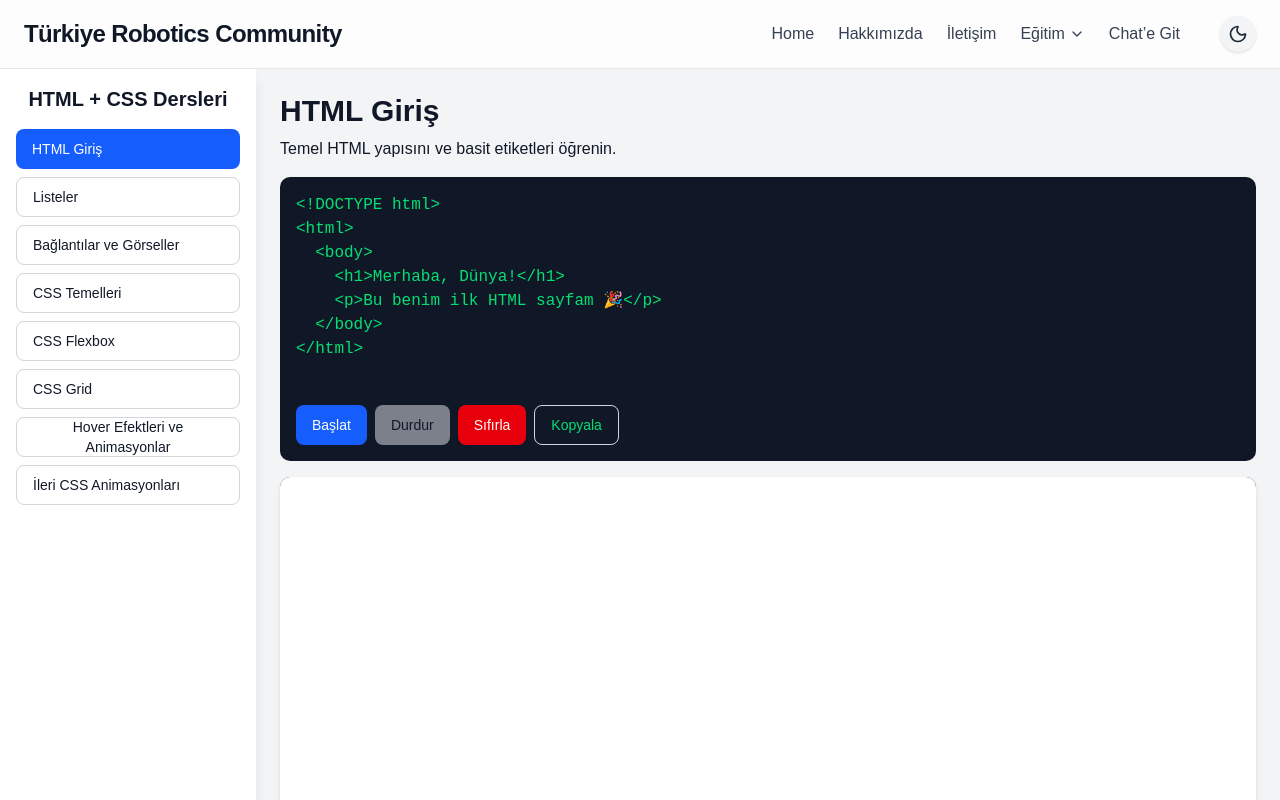
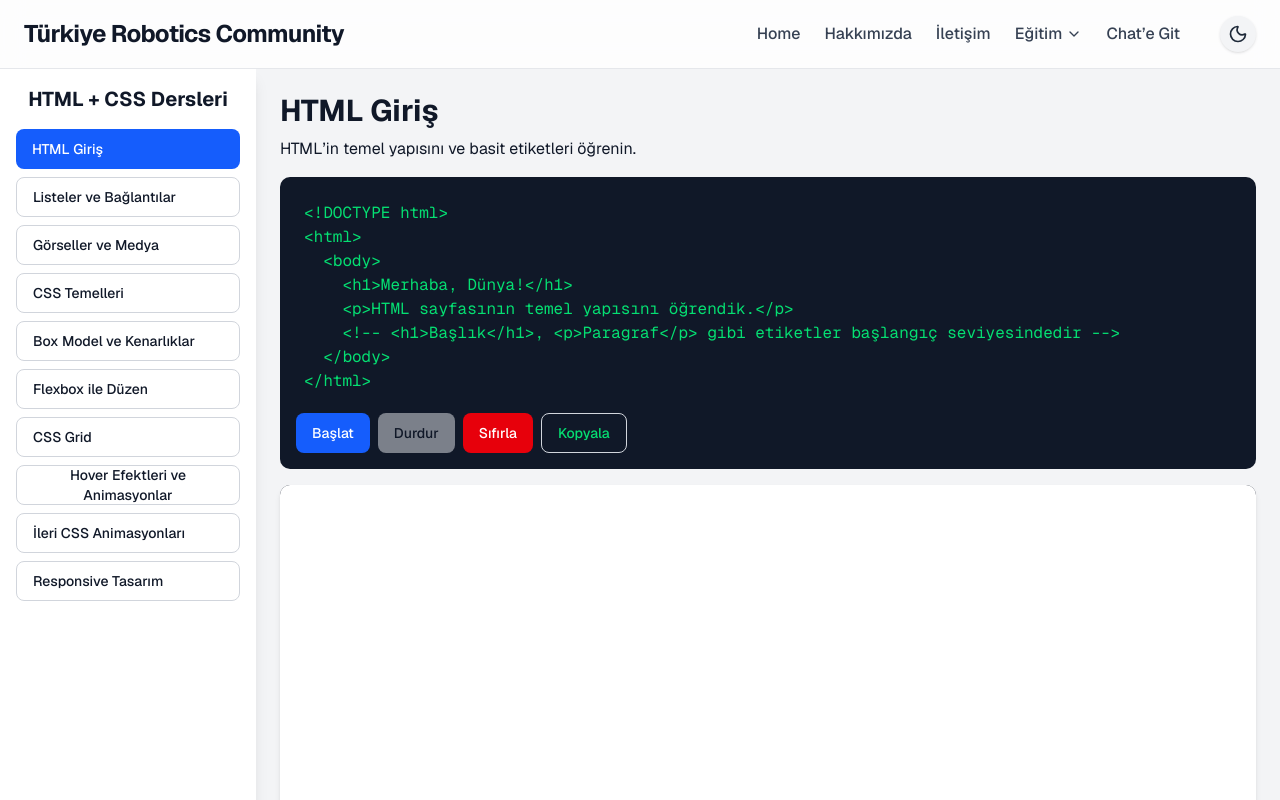
Before and after one commit to can2334/robotics, a Next.js app: page /egitim/html in a window 1280 px wide. Shown: the top 800 px of the page. Built offline with nearby package versions, Linux system fonts and the light colour scheme.

Commit message:
yeni güncellemeler

```diff
--- a/package.json
+++ b/package.json
@@ -17,6 +17,7 @@
     "class-variance-authority": "^0.7.1",
     "clsx": "^2.1.1",
     "lucide-react": "^0.545.0",
+    "monaco-editor": "^0.54.0",
     "next": "^15.5.5",
     "nodemailer": "^7.0.9",
     "openai": "^6.3.0",
--- a/src/app/components/ThemeContext.tsx
+++ b/src/app/components/ThemeContext.tsx
@@ -1,6 +1,5 @@
-// src/context/ThemeContext.tsx
 "use client";
-import { createContext, useContext, useState, useEffect, ReactNode } from "react";
+import { createContext, useContext, useState, useEffect } from "react";
 
 type Theme = "light" | "dark";
 
@@ -9,30 +8,24 @@ interface ThemeContextType {
     toggleTheme: () => void;
 }
 
-const ThemeContext = createContext<ThemeContextType | undefined>(undefined);
+const ThemeContext = createContext<ThemeContextType | null>(null);
 
-export const ThemeProvider = ({ children }: { children: ReactNode }) => {
+export const ThemeProvider = ({ children }: { children: React.ReactNode }) => {
     const [theme, setTheme] = useState<Theme>("light");
 
     useEffect(() => {
-        const storedTheme = localStorage.getItem("theme") as Theme | null;
-        if (storedTheme) setTheme(storedTheme);
+        const stored = localStorage.getItem("theme") as Theme | null;
+        if (stored) setTheme(stored);
     }, []);
 
-    const toggleTheme = () => {
-        setTheme((prev) => {
-            const newTheme = prev === "light" ? "dark" : "light";
-            localStorage.setItem("theme", newTheme);
-            document.documentElement.classList.toggle("dark", newTheme === "dark");
-            return newTheme;
-        });
-    };
+    useEffect(() => {
+        document.documentElement.classList.toggle("dark", theme === "dark");
+        localStorage.setItem("theme", theme);
+    }, [theme]);
 
-    return (
-        <ThemeContext.Provider value={{ theme, toggleTheme }}>
-            {children}
-        </ThemeContext.Provider>
-    );
+    const toggleTheme = () => setTheme(theme === "light" ? "dark" : "light");
+
+    return <ThemeContext.Provider value={{ theme, toggleTheme }}>{children}</ThemeContext.Provider>;
 };
 
 export const useTheme = () => {
--- a/src/app/egitim/html/page.tsx
+++ b/src/app/egitim/html/page.tsx
@@ -8,22 +8,26 @@ import { X } from "lucide-react";
 import { useTheme } from "../../components/ThemeContext";
 
 const dersler = [
+  // Başlangıç Seviyesi
   {
     id: 1,
     title: "HTML Giriş",
-        desc: "Temel HTML yapısını ve basit etiketleri öğrenin.",
+    level: "Başlangıç",
+    desc: "HTML’in temel yapısını ve basit etiketleri öğrenin.",
     content: `<!DOCTYPE html>
 <html>
   <body>
     <h1>Merhaba, Dünya!</h1>
-    <p>Bu benim ilk HTML sayfam 🎉</p>
+    <p>HTML sayfasının temel yapısını öğrendik.</p>
+    <!-- <h1>Başlık</h1>, <p>Paragraf</p> gibi etiketler başlangıç seviyesindedir -->
   </body>
 </html>`,
   },
   {
     id: 2,
-        title: "Listeler",
-        desc: "HTML listeleri kullanarak maddeleri sıralayın.",
+    title: "Listeler ve Bağlantılar",
+    level: "Başlangıç",
+    desc: "Liste ve link etiketlerini kullanarak içerik oluşturun.",
     content: `<!DOCTYPE html>
 <html>
   <body>
@@ -33,54 +37,72 @@ const dersler = [
       <li>Çilek</li>
       <li>Muz</li>
     </ul>
+    <p>Web siteleri arasında bağlantı için <a href="https://turkiyeroboticscommunity.vercel.app/" target="_blank">örnek link</a> kullanabilirsiniz.</p>
   </body>
 </html>`,
   },
   {
     id: 3,
-        title: "Bağlantılar ve Görseller",
-        desc: "Link ve resim etiketlerini kullanın.",
+    title: "Görseller ve Medya",
+    level: "Orta",
+    desc: "Sayfalara resim ekleyin ve boyutlandırmayı öğrenin.",
     content: `<!DOCTYPE html>
 <html>
   <body>
-    <h2>Resim ve Link Örneği</h2>
-    <a href="https://www.vexrobotics.com" target="_blank">VEX Robotics</a>
-    <br><br>
-    <img src="https://upload.wikimedia.org/wikipedia/commons/3/36/VEX_Robotics_Logo.png" width="200" alt="VEX Logo">
+    <h2>Anakart Örneği</h2>
+    <img src="https://www.gaming.gen.tr/wp-content/uploads/2024/01/asus-prime-b650m-r-7200mhz-oc-ddr5-soket-am5-m-2-hdmi-matx-anakart-3.jpg" width="200" alt="Anakart">
+    <p>Resimlerle sayfalar daha görsel hale gelir.</p>
   </body>
 </html>`,
   },
+  // Orta Seviye
   {
     id: 4,
     title: "CSS Temelleri",
+    level: "Orta",
     desc: "Renkler, yazı tipleri ve basit stiller ile CSS öğrenin.",
     content: `<!DOCTYPE html>
 <html>
   <head>
     <style>
-      body {
-        background-color: #f0f0f0;
-        font-family: Arial, sans-serif;
-      }
-      h1 {
-        color: #2c3e50;
-      }
-      p {
-        color: #16a085;
-        font-size: 18px;
-      }
+      body { background-color: #f0f0f0; font-family: Arial, sans-serif; }
+      h1 { color: #2c3e50; }
+      p { color: #16a085; font-size: 18px; }
     </style>
   </head>
   <body>
     <h1>CSS ile Stiller</h1>
-    <p>Bu metin CSS ile renklendirildi ve yazı tipi değiştirildi.</p>
+    <p>Renkleri ve yazı tiplerini CSS ile değiştirebilirsiniz.</p>
   </body>
 </html>`,
   },
   {
     id: 5,
-        title: "CSS Flexbox",
-        desc: "Flexbox ile hizalama ve düzenlemeyi öğrenin.",
+    title: "Box Model ve Kenarlıklar",
+    level: "Orta",
+    desc: "CSS box modelini ve kenarlık özelliklerini öğrenin.",
+    content: `<!DOCTYPE html>
+<html>
+  <head>
+    <style>
+      div {
+        width: 200px;
+        padding: 20px;
+        border: 5px solid #3498db;
+        margin: 20px;
+      }
+    </style>
+  </head>
+  <body>
+    <div>Bu bir kutudur. Box model padding, border ve margin içerir.</div>
+  </body>
+</html>`,
+  },
+  {
+    id: 6,
+    title: "Flexbox ile Düzen",
+    level: "İleri",
+    desc: "Flexbox kullanarak öğeleri hizalayın ve düzenleyin.",
     content: `<!DOCTYPE html>
 <html>
   <head>
@@ -100,17 +122,18 @@ const dersler = [
   </head>
   <body>
     <div class="container">
-      <div class="item">Bir</div>
-      <div class="item">İki</div>
-      <div class="item">Üç</div>
+      <div class="item">1</div>
+      <div class="item">2</div>
+      <div class="item">3</div>
     </div>
   </body>
 </html>`,
   },
   {
-        id: 6,
+    id: 7,
     title: "CSS Grid",
-        desc: "Grid ile sayfa düzeni oluşturun.",
+    level: "İleri",
+    desc: "Grid sistemiyle modern sayfa düzeni oluşturun.",
     content: `<!DOCTYPE html>
 <html>
   <head>
@@ -119,13 +142,12 @@ const dersler = [
         display: grid;
         grid-template-columns: repeat(2, 1fr);
         gap: 10px;
-        background-color: #f0f0f0;
-        padding: 10px;
       }
       .grid-item {
         background-color: #3498db;
         color: white;
         padding: 20px;
+        text-align: center;
       }
     </style>
   </head>
@@ -140,9 +162,10 @@ const dersler = [
 </html>`,
   },
   {
-        id: 7,
+    id: 8,
     title: "Hover Efektleri ve Animasyonlar",
-        desc: "Hover ile renk ve büyüme efektleri ekleyin.",
+    level: "İleri",
+    desc: "CSS hover ve basit animasyonları öğrenin.",
     content: `<!DOCTYPE html>
 <html>
   <head>
@@ -162,14 +185,15 @@ const dersler = [
     </style>
   </head>
   <body>
-    <a href="#" class="button">Hover Me!</a>
+    <a href="#" class="button">Hover Efekti</a>
   </body>
 </html>`,
   },
   {
-        id: 8,
+    id: 9,
     title: "İleri CSS Animasyonları",
-        desc: "Keyframe ile basit animasyonlar oluşturun.",
+    level: "İleri",
+    desc: "Keyframe ile karmaşık animasyonlar oluşturun.",
     content: `<!DOCTYPE html>
 <html>
   <head>
@@ -191,7 +215,29 @@ const dersler = [
   </body>
 </html>`,
   },
+  {
+    id: 10,
+    title: "Responsive Tasarım",
+    level: "İleri",
+    desc: "Media query kullanarak sayfanızı mobil uyumlu hale getirin.",
+    content: `<!DOCTYPE html>
+<html>
+  <head>
+    <style>
+      body { font-family: Arial; }
+      .box { width: 100%; padding: 20px; background: #3498db; color: white; text-align: center; }
+      @media (min-width: 600px) {
+        .box { width: 50%; margin: auto; }
+      }
+    </style>
+  </head>
+  <body>
+    <div class="box">Responsive Tasarım Kutusu</div>
+  </body>
+</html>`,
+  },
 ];
+
 export default function EgitimHTML() {
   const { theme, toggleTheme } = useTheme();
   const [aktifDers, setAktifDers] = useState(dersler[0]);
@@ -288,7 +334,8 @@ export default function EgitimHTML() {
               contentEditable
               suppressContentEditableWarning
               onInput={(e) => setKod((e.target as HTMLDivElement).innerText)}
-                            className="font-mono whitespace-pre overflow-auto min-h-[200px] outline-none"
+              className="font-mono whitespace-pre-wrap break-words overflow-auto min-h-[200px] outline-none p-2"
+              style={{ whiteSpace: "pre-wrap" }}
             >
               {kod}
             </div>
--- a/src/app/layout.tsx
+++ b/src/app/layout.tsx
@@ -5,7 +5,10 @@ import "./globals.css";
 import { Analytics } from '@vercel/analytics/next';
 import { SpeedInsights } from "@vercel/speed-insights/next";
 import { useState, useEffect } from "react";
+import Header from "./components/Header";
+import Footer from "./components/Footer";
 import { ThemeProvider } from "./components/ThemeContext";
+
 const geistSans = Geist({
   variable: "--font-geist-sans",
   subsets: ["latin"],
@@ -18,33 +21,36 @@ const geistMono = Geist_Mono({
 
 export default function RootLayout({
   children,
-}: Readonly<{
+}: {
   children: React.ReactNode;
-}>) {
-  const [theme, setTheme] = useState<'light' | 'dark'>('light');
+}) {
+  const [theme, setTheme] = useState<"light" | "dark">("light");
 
-  // Tarayıcıdan kaydedilmiş tema varsa uygula
+  // Tarayıcıdan kaydedilmiş temayı yükle
   useEffect(() => {
-    const storedTheme = localStorage.getItem('theme') as 'light' | 'dark' | null;
-    if (storedTheme) setTheme(storedTheme);
+    const stored = localStorage.getItem("theme") as "light" | "dark" | null;
+    if (stored) setTheme(stored);
   }, []);
 
-  // html class'ını güncelle
+  // Tema değişimini HTML'e uygula
   useEffect(() => {
     const html = document.documentElement;
-    if (theme === 'dark') html.classList.add('dark');
-    else html.classList.remove('dark');
-    localStorage.setItem('theme', theme);
+    html.classList.toggle("dark", theme === "dark");
+    localStorage.setItem("theme", theme);
   }, [theme]);
 
-  const toggleTheme = () => setTheme(theme === 'light' ? 'dark' : 'light');
+  const toggleTheme = () => setTheme(theme === "light" ? "dark" : "light");
 
   return (
-    <html>
-      <body>
+    <html lang="tr" className={`${geistSans.variable} ${geistMono.variable}`}>
+      <body className="flex flex-col min-h-screen">
         <ThemeProvider>
-          {/* Dark mode toggle */}
-          {children}
+          {/* Sayfa içeriği */}
+          <main className="flex-1">
+            {children}
+          </main>
+
+          {/* Analytics ve Speed Insights */}
           <Analytics />
           <SpeedInsights />
         </ThemeProvider>
--- a/src/app/page.tsx
+++ b/src/app/page.tsx
@@ -30,9 +30,6 @@ const cards = [
     title: "Yazılım",
     desc: "Web ve mobil uygulama geliştirme",
     img: "/images/yazilim.jpg",
-    code: `function helloWorld() {
-  console.log("Hello World!");
-}`,
   },
   {
     title: "Robotics",
@@ -139,13 +136,6 @@ export default function Home() {
               <div className="absolute bottom-4 left-4 right-4 text-center text-white">
                 <h3 className="text-xl font-bold">{card.title}</h3>
                 <p className="mt-1 text-sm">{card.desc}</p>
-
-                {/* Kod Bloğu */}
-                <div className="mt-3 bg-gray-100 dark:bg-gray-800 p-3 rounded-lg overflow-x-auto">
-                  <pre className="text-sm font-mono text-gray-800 dark:text-gray-100">
-                    {card.code}
-                  </pre>
-                </div>
               </div>
             </div>
           ))}
```
Also changed, not shown: 1 other file (tests, documents, lock files or other folders). Lines whose indentation alone changed are shown as unchanged.
